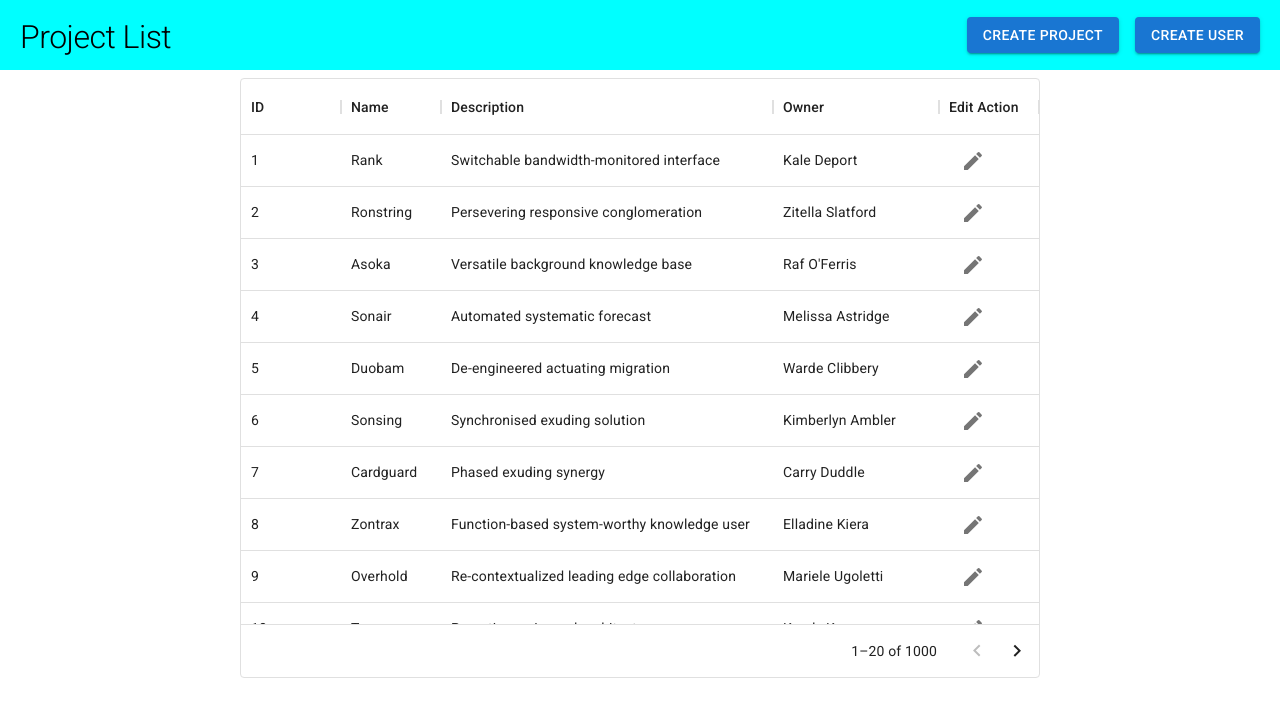
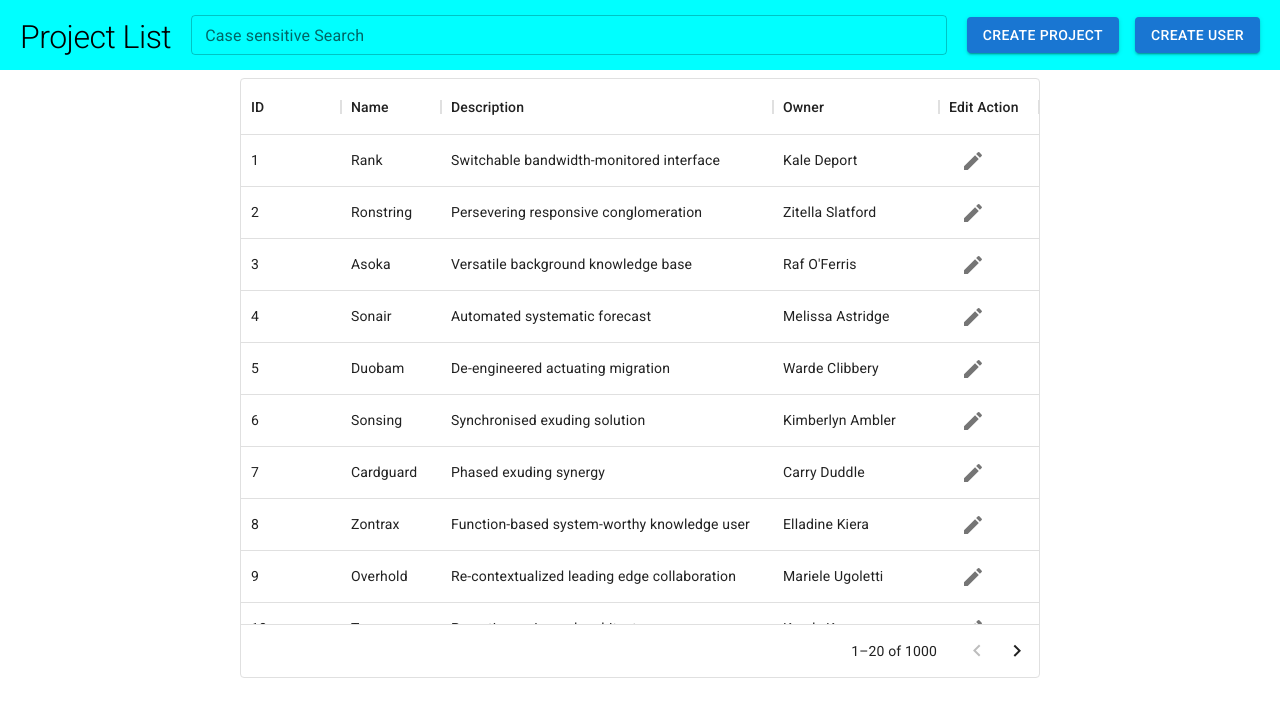
Before and after one commit to fcatania/react-challenge, a React (Create React App) app: page / in a window 1280 px wide. Shown: the top 716 px of the page. Built offline with nearby package versions, Linux system fonts and the light colour scheme.

Commit message:
add searchbar to project list

```diff
--- a/src/components/Header/Header.module.css
+++ b/src/components/Header/Header.module.css
@@ -8,3 +8,8 @@
   align-items: center;
   padding: 0 20px;
 }
+
+.searchBarContainer {
+  flex: 1;
+  margin: 0 20px
+}
--- a/src/components/Header/Header.tsx
+++ b/src/components/Header/Header.tsx
@@ -1,14 +1,16 @@
-import React, { useCallback } from 'react';
+import React, { ChangeEventHandler, useCallback } from 'react';
 import styles from './Header.module.css';
-import { Typography, Button, Stack } from '@mui/material';
+import { Typography, Button, Stack, TextField } from '@mui/material';
 import { useNavigate } from 'react-router-dom';
 
 type HeaderProps = {
   title: string,
   showButtons?: boolean,
+  searchValue?: string,
+  onChangeSearchValue?: ChangeEventHandler,
 }
 
-export const Header = ({ title, showButtons }: HeaderProps) => {
+export const Header = ({ title, showButtons, searchValue, onChangeSearchValue }: HeaderProps) => {
   const navigate = useNavigate();
 
   const onClickCreateProject = useCallback(() => {
@@ -24,6 +26,19 @@ export const Header = ({ title, showButtons }: HeaderProps) => {
       <Typography variant="h1" mt={2} gutterBottom fontSize={32}>
         {title}
       </Typography>
+      {onChangeSearchValue &&
+        <div className={styles.searchBarContainer}>
+          <TextField
+            id="search-field"
+            variant="outlined"
+            label="Case sensitive Search"
+            value={searchValue}
+            onChange={onChangeSearchValue}
+            fullWidth
+            size='small'
+          />
+        </div>
+      }
       {showButtons &&
         <Stack direction="row" spacing={2}>
           <Button variant="contained" onClick={onClickCreateProject}>CREATE PROJECT</Button>
--- a/src/components/ProjectTable/ProjectTable.tsx
+++ b/src/components/ProjectTable/ProjectTable.tsx
@@ -9,8 +9,11 @@ import { Project } from '../../models/Project';
 import { GridCellParams } from '@mui/x-data-grid';
 import { useNavigate } from "react-router-dom";
 
-export const ProjectTable = () => {
-  const projects = useSelector((state: RootState) => state.projects.data);
+type ProjectTableProps = {
+  projects: Array<Project>,
+};
+
+export const ProjectTable = ({ projects }: ProjectTableProps) => {
   const users = useSelector((state: RootState) => state.users.data);
   const navigate = useNavigate();
 
--- a/src/pages/ProjectList/ProjectList.tsx
+++ b/src/pages/ProjectList/ProjectList.tsx
@@ -1,14 +1,32 @@
-import React from 'react';
+import React, { useMemo } from 'react';
 import styles from './ProjectList.module.css';
 import { ProjectTable } from '../../components/ProjectTable/ProjectTable';
 import { Header } from '../../components/Header/Header';
+import { useControlledInput } from '../../hooks/useControlledInput';
+import { useSelector } from 'react-redux';
+import { RootState } from '../../store/store';
+
 
 export const ProjectList = () => {
+  const projects = useSelector((state: RootState) => state.projects.data);
+  const [searchValue, onChangeSearchValue] = useControlledInput('');
+
+  const filteredProjects = useMemo(() => {
+    if (!searchValue || searchValue.length === 0) return projects;
+    return projects.filter(project =>
+      project.name.includes(searchValue) || project.description.includes(searchValue));
+  }, [projects, searchValue]);
+
   return (
     <div className={styles.container}>
-      <Header title="Project List" showButtons />
+      <Header
+        title="Project List"
+        showButtons
+        searchValue={searchValue}
+        onChangeSearchValue={onChangeSearchValue}
+      />
       <div className={styles.tableContainer}>
-        <ProjectTable />
+        <ProjectTable projects={filteredProjects} />
       </div>
     </div >
   );
```
